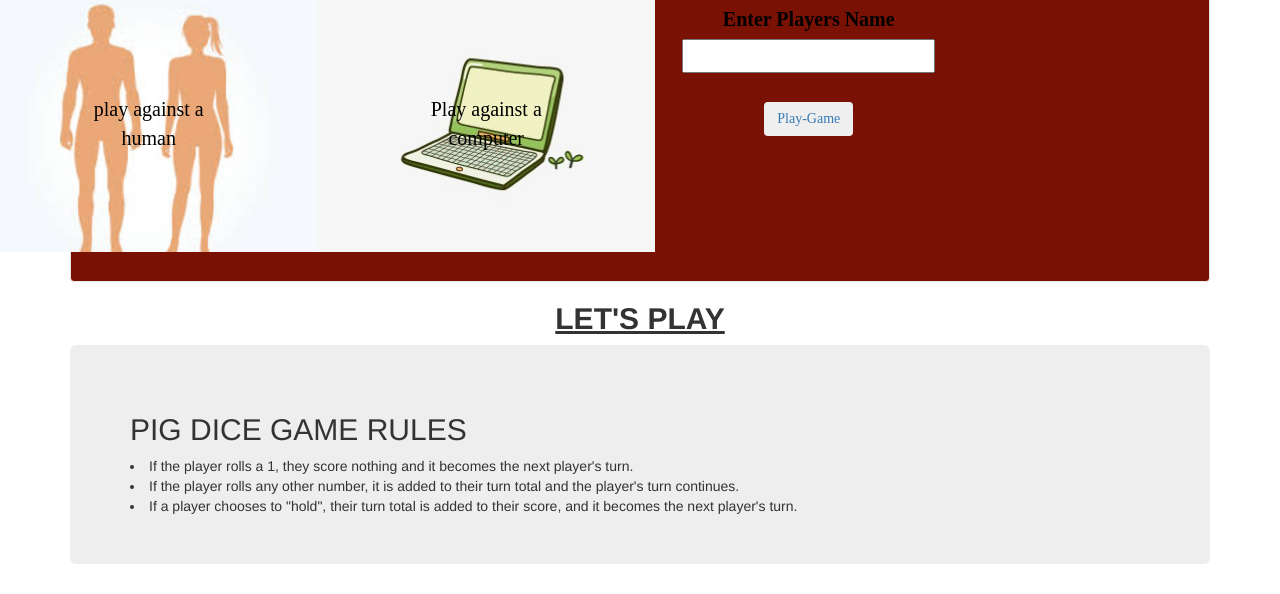
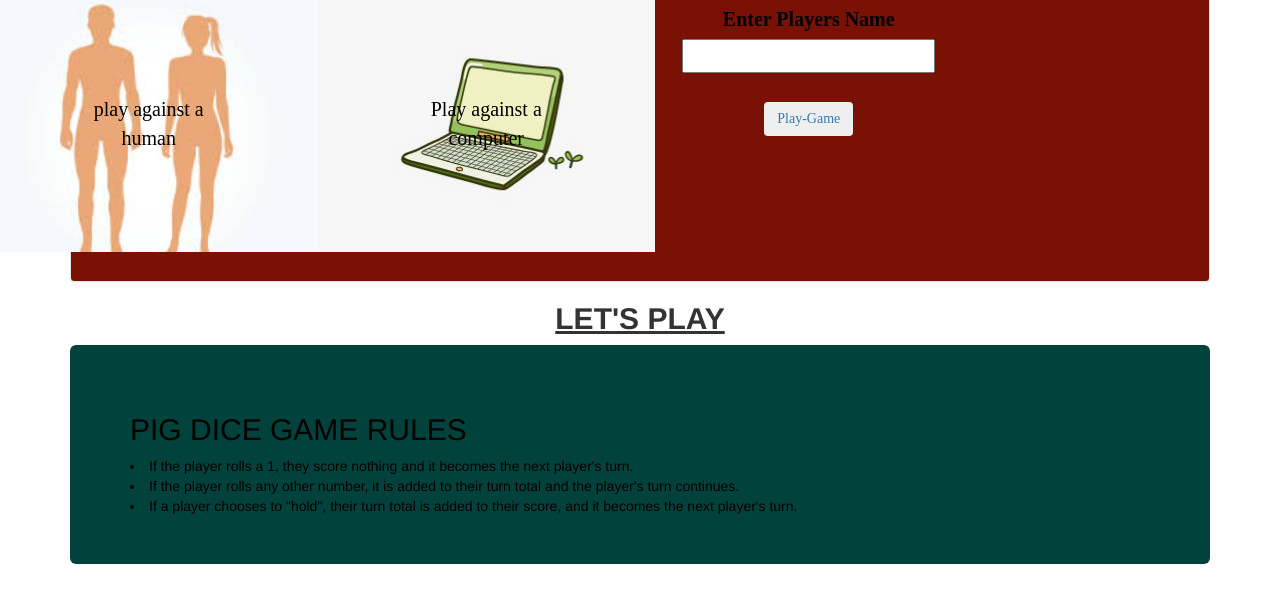
Before and after one commit to Monroe100/Pig-dice, a plain HTML site: page index.html in a window 1280 px wide. Shown: the part 445-1039 px from the top of the page. Drawn offline with nearby package versions, Linux system fonts and the light colour scheme.

Commit message:
styled class jumbotron in styles.css

```diff
--- a/css/styles.css
+++ b/css/styles.css
@@ -54,4 +54,7 @@
   text-align: center;
   text-decoration: underline;
 }
-.
+.jumbotron{
+  background-color: #02423C;
+  color: black;
+}
```
